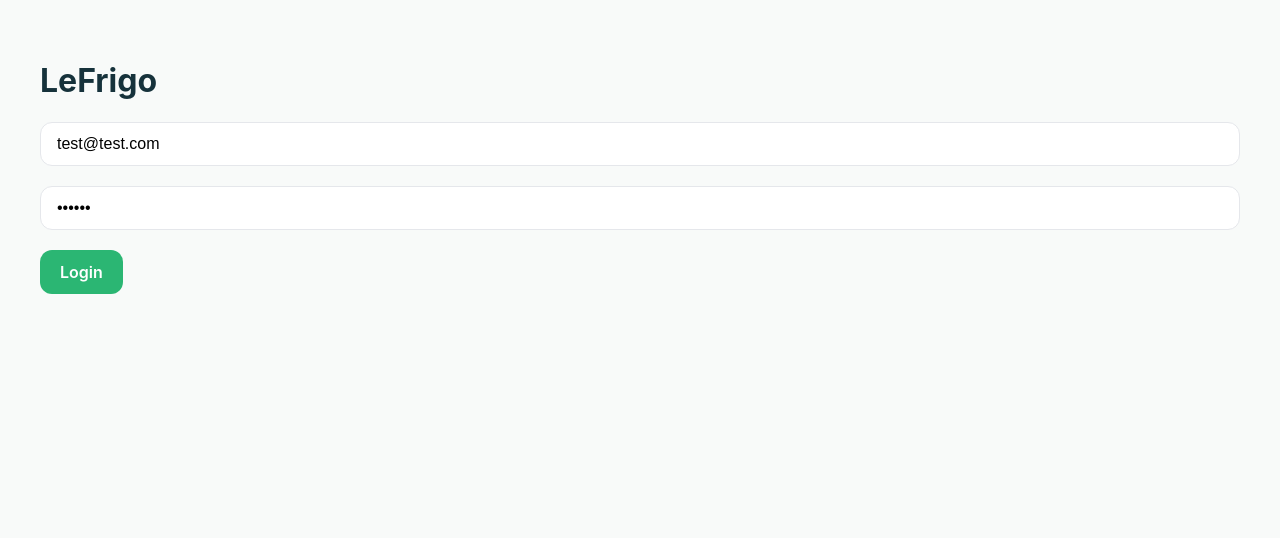
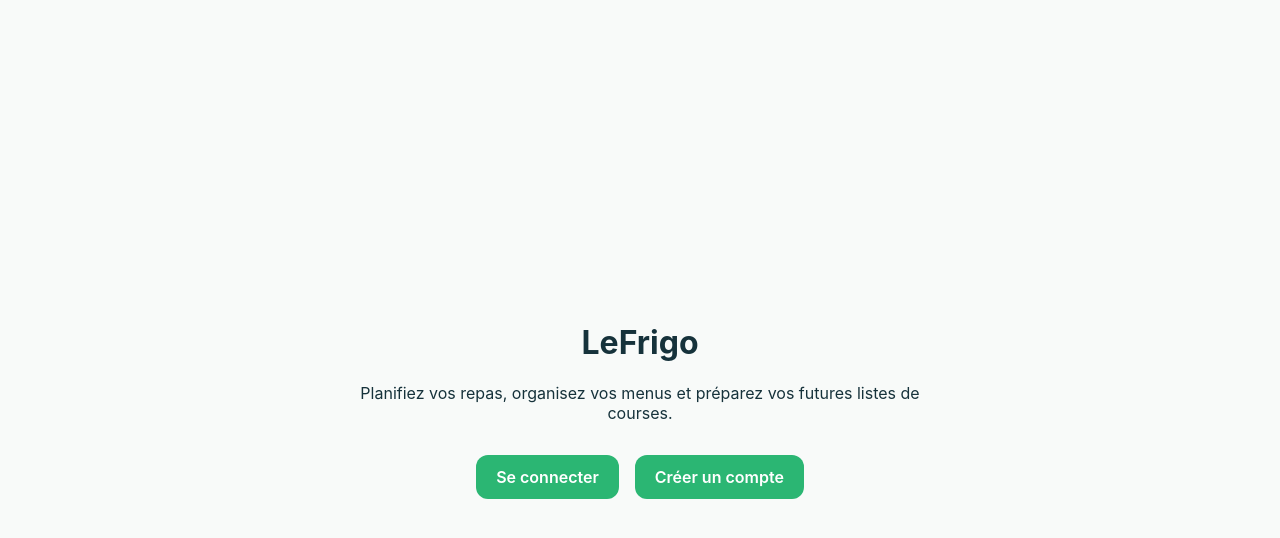
Before and after one commit to Seb-Prod/LeFrigo, a Next.js app in the folder apps/web/: page / in a window 1280 px wide. Shown: the top 538 px of the page. Built offline with nearby package versions, Linux system fonts and the light colour scheme; no server answers.

Commit message:
ajout de la page login et de la page d'acceuil

```diff
--- a/apps/web/src/app/page.tsx
+++ b/apps/web/src/app/page.tsx
@@ -1,56 +1,65 @@
 "use client";
 
-import { useState } from "react";
+import Link from "next/link";
+
+import { Button } from "@/components/ui";
+import { useAuth } from "@/contexts/auth.context";
 import { useRouter } from "next/navigation";
-import { api } from "@/lib/api";
-import { useAuth } from "@/contexts/auth.context";
-import { Button, Input } from "@/components/ui";
+import { useEffect } from "react";
 
 export default function HomePage() {
   const router = useRouter();
-  const { login } = useAuth();
+  const { token, loading } = useAuth();
 
-  const [email, setEmail] = useState("test@test.com");
-  const [password, setPassword] = useState("123456");
+  useEffect(() => {
+    if (token) {
+      router.replace("/dashboard");
+    }
+  }, [token, router]);
 
-  const handleLogin = async () => {
-    try {
-      const data = await api.login(email, password);
-
-      login(data.token);
-
-      router.push("/dashboard");
-    } catch {
-      alert("Login failed");
-    }
-  };
+  if (loading) {
+    return null;
+  }
 
   return (
-    <main style={{ padding: 40 }}>
-      <h1>LeFrigo</h1>
+    <main
+      style={{
+        minHeight: "100vh",
+        display: "grid",
+        placeItems: "center",
+        padding: "2rem",
+      }}
+    >
+      <div
+        style={{
+          maxWidth: 600,
+          textAlign: "center",
+        }}
+      >
+        <h1>LeFrigo</h1>
 
-      <Input
-        placeholder="email"
-        value={email}
-        onChange={(e) => setEmail(e.target.value)}
-      />
+        <p>
+          Planifiez vos repas, organisez vos menus et préparez vos futures
+          listes de courses.
+        </p>
 
-      <br />
-      <br />
+        <div
+          style={{
+            display: "flex",
+            gap: "1rem",
+            justifyContent: "center",
+            marginTop: "2rem",
+          }}
+        >
+          <Link href="/login">
+            <Button>Se connecter</Button>
+          </Link>
 
-      <Input
-        type="password"
-        placeholder="password"
-        value={password}
-        onChange={(e) => setPassword(e.target.value)}
-      />
-
-      <br />
-      <br />
-
-      <Button onClick={handleLogin}>
-        Login
-      </Button>
+          <Link href="/register">
+            <Button>Créer un compte</Button>
+          </Link>
+        </div>
+      </div>
     </main>
   );
 }
--- a/apps/web/src/contexts/auth.context.tsx
+++ b/apps/web/src/contexts/auth.context.tsx
@@ -1,6 +1,6 @@
 "use client";
 
-import { createContext, useContext, useState } from "react";
+import { createContext, useContext, useEffect, useState } from "react";
 
 type AuthContextType = {
   token: string | null;
@@ -11,42 +11,31 @@ type AuthContextType = {
 
 const AuthContext = createContext<AuthContextType | null>(null);
 
-export function AuthProvider({
-  children,
-}: {
-  children: React.ReactNode;
-}) {
-  const [auth, setAuth] = useState(() => ({
-    token:
-      typeof window !== "undefined"
-        ? localStorage.getItem("token")
-        : null,
-    loading: false,
-  }));
+export function AuthProvider({ children }: { children: React.ReactNode }) {
+  const [token, setToken] = useState<string | null>(null);
+  const [loading, setLoading] = useState(true);
 
-  const login = (token: string) => {
-    localStorage.setItem("token", token);
+  useEffect(() => {
+    // eslint-disable-next-line react-hooks/set-state-in-effect
+    setToken(localStorage.getItem("token"));
+    setLoading(false);
+  }, []);
 
-    setAuth({
-      token,
-      loading: false,
-    });
+  const login = (newToken: string) => {
+    localStorage.setItem("token", newToken);
+    setToken(newToken);
   };
 
   const logout = () => {
     localStorage.removeItem("token");
-
-    setAuth({
-      token: null,
-      loading: false,
-    });
+    setToken(null);
   };
 
   return (
     <AuthContext.Provider
       value={{
-        token: auth.token,
-        loading: auth.loading,
+        token: token,
+        loading: loading,
         login,
         logout,
       }}
```
Also changed, not shown: apps/web/src/app/(auth)/login/page.tsx (added, +56 -0 lines), apps/web/src/app/(auth)/register/pages.tsx (added).
